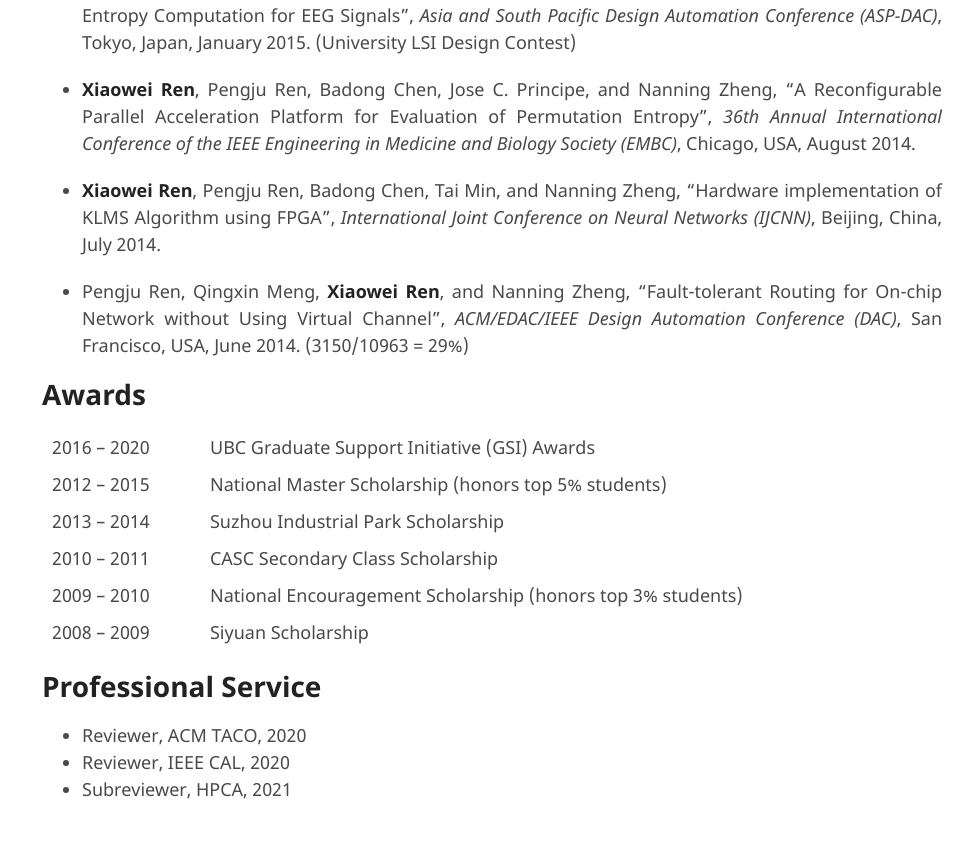
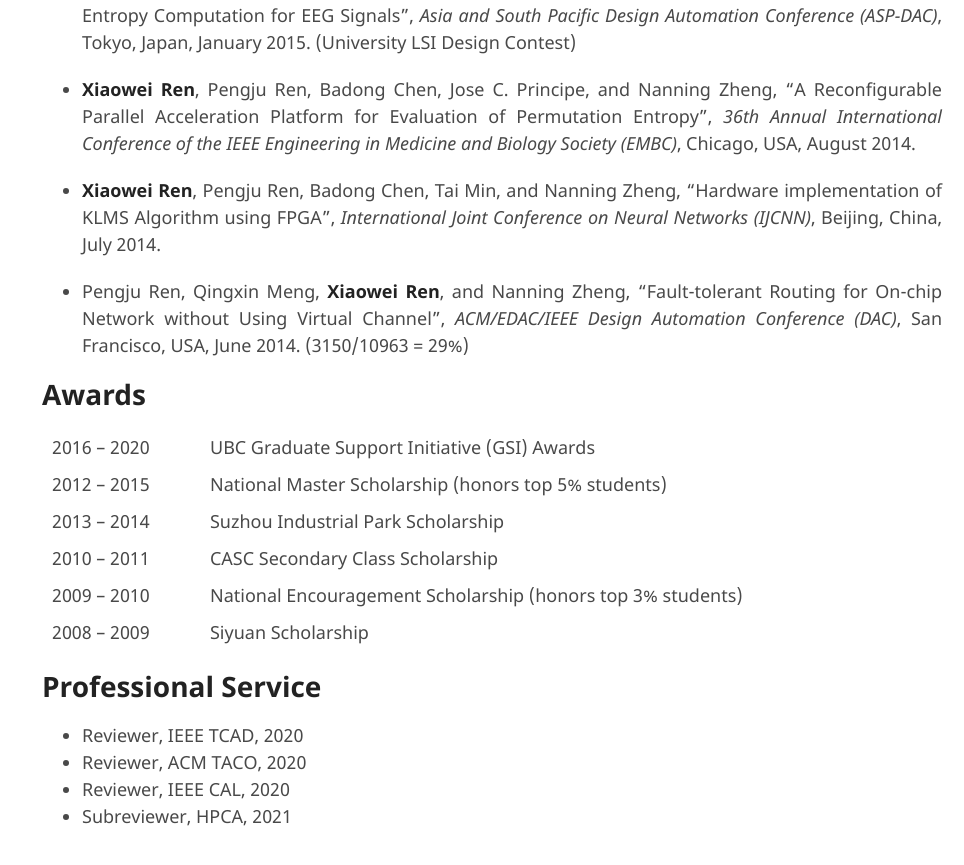
Before and after one commit to ericrxw/xiaoweiren, a Jekyll site: the page built from index.md, in a window 1280 px wide and 900 px high, scrolled down 1511 px. Shown: the top 865 px of the window, without its empty margins (316-1280 px from the left). Built offline with Jekyll 4.4.1, drawn with Linux system fonts in a browser that asks for light colours; our own code applies the rules of GitHub Pages for plain Markdown files; the repository's description, which GitHub fills in, is left out.

Commit message:
update review experience

```diff
--- a/index.md
+++ b/index.md
@@ -50,6 +50,7 @@ Email: xiaowei@ece.ubc.ca
 
 # Professional Service
 
+* Reviewer, IEEE TCAD, 2020
 * Reviewer, ACM TACO, 2020
 * Reviewer, IEEE CAL, 2020
 * Subreviewer, HPCA, 2021
```
Also changed, not shown: 1 other file.
